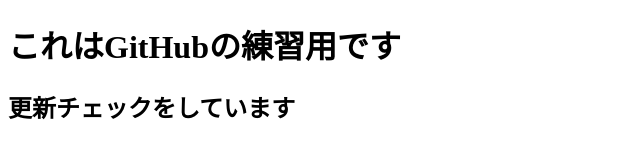
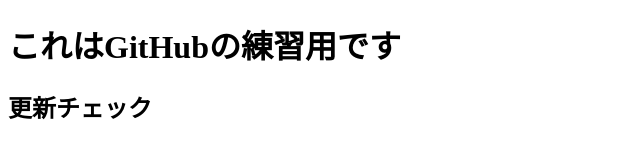
Before and after one commit to Ritsukisys/git-practice, a plain HTML site: page index.html in a window 1280 px wide. Shown: the whole page, without its empty margins (0-640 px from the left). Drawn offline with Linux system fonts and the light colour scheme.

Commit message:
htmlコミット１

```diff
--- a/index.html
+++ b/index.html
@@ -8,6 +8,7 @@
 </head>
 <body>
     <h1>これはGitHubの練習用です</h1>
-    <h2>更新チェックをしています</h2>
+    <h2>更新チェック</h2>
+    <script src="./index.js"></script>
 </body>
 </html>
--- /dev/null
+++ b/index.js
@@ -0,0 +1 @@
+console.log('Hello World');
```
